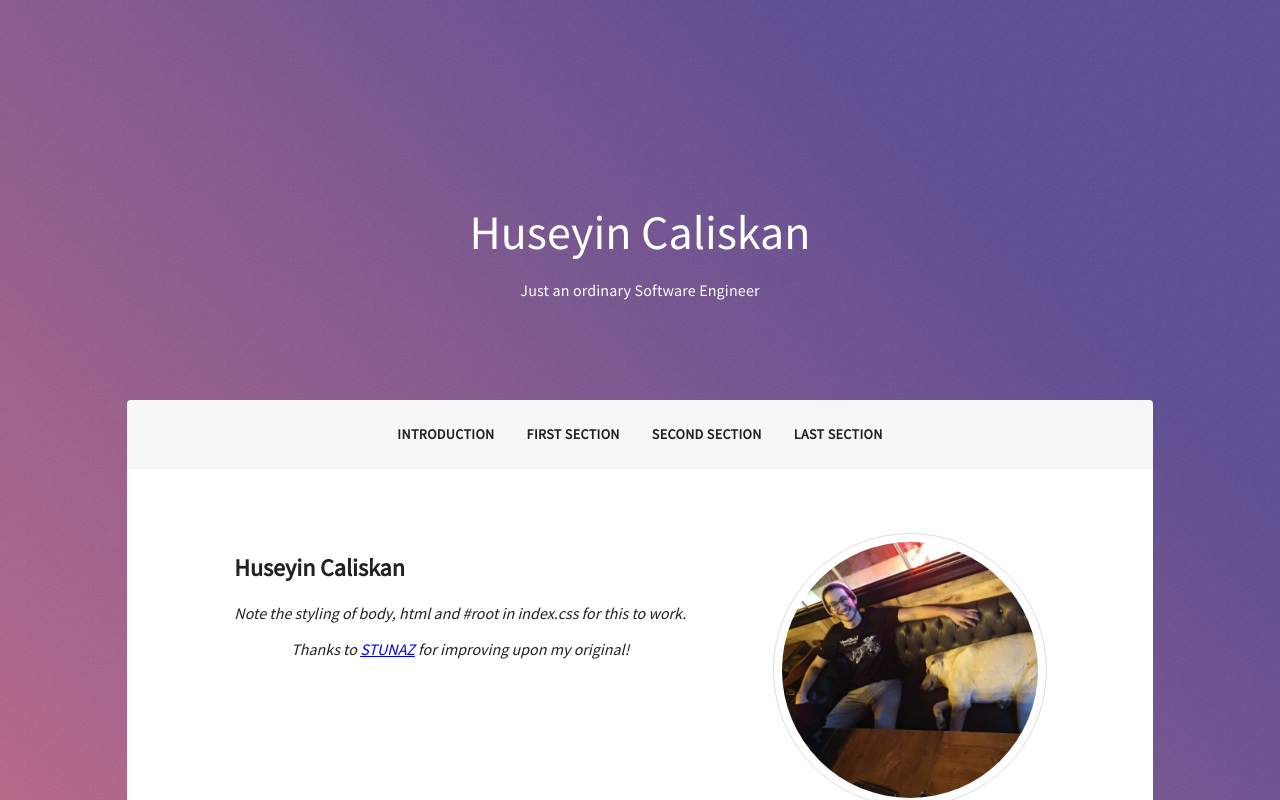
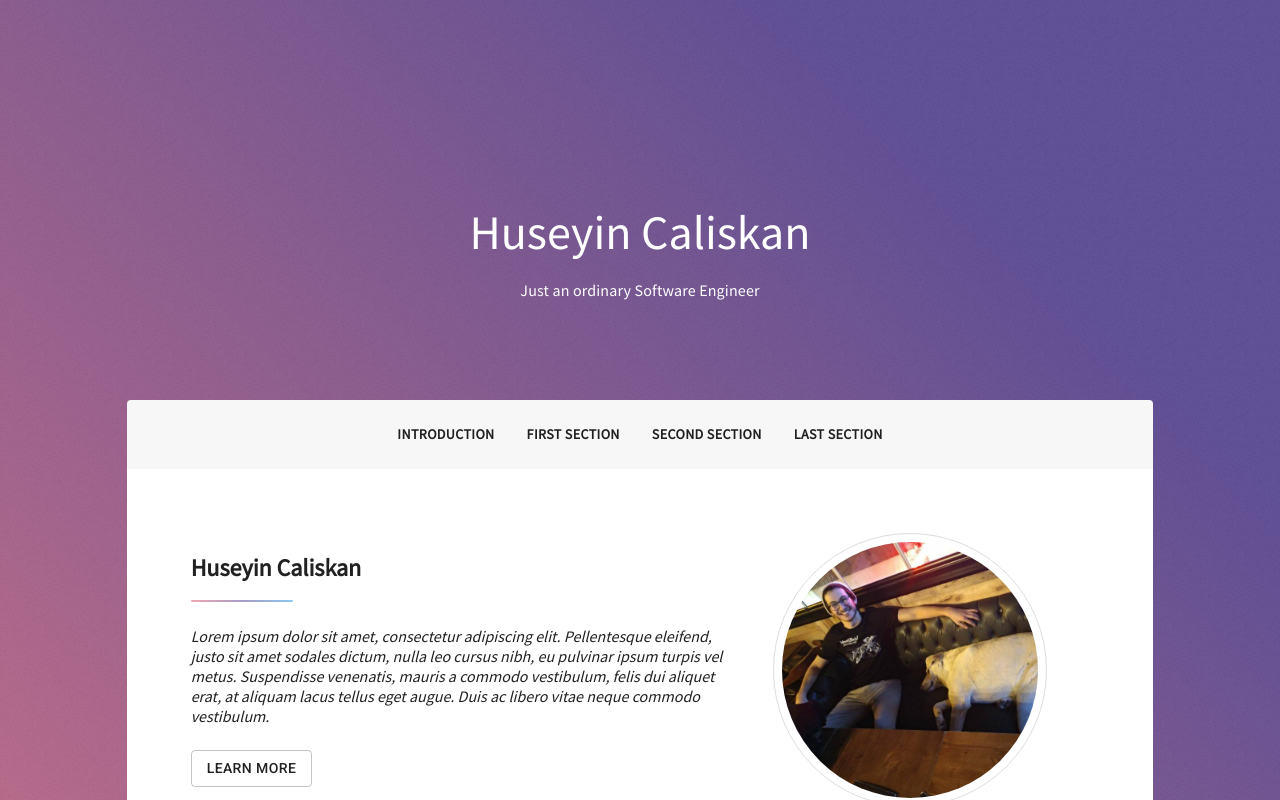
Before and after one commit to sakirma/portfolio-website, a React (Create React App) app: page / in a window 1280 px wide. Shown: the top 800 px of the page. Built offline with nearby package versions, Linux system fonts and the light colour scheme.

Commit message:
Header class & Projects Sections started

```diff
--- a/src/App.js
+++ b/src/App.js
@@ -3,7 +3,7 @@ import {Container, Paper, Typography, Grid} from "@material-ui/core";
 import HeaderBody from './Layout/HeaderBody';
 import BodySection from './Layout/BodySection';
 import IntroductionSection from './Sections/IntroductionSection';
-
+import ProjectsSection from './Sections/ProjectsSection';
 
 import "./header.css"
 import layer from "./images/overlay.png";
@@ -19,8 +19,7 @@ class App extends React.Component {
 
     handleScroll(event) {
         let length = this.onScrollCallbacks.length;
-        for (let i = 0; i < length; i++)
-        {
+        for (let i = 0; i < length; i++) {
             this.onScrollCallbacks[i](event);
         }
     };
@@ -32,7 +31,13 @@ class App extends React.Component {
 
     render() {
         return (
-            <Container style={{flexGrow: 1, minHeight: "100vh", minWidth: "100%", fontFamily: "'Source Sans Pro', sans-serif", backgroundImage: 'url(' + layer + ') ,linear-gradient(45deg, #e37682 15%, #5f4d93 85%)'}}>
+            <Container style={{
+                flexGrow: 1,
+                minHeight: "100vh",
+                minWidth: "100%",
+                fontFamily: "'Source Sans Pro', sans-serif",
+                backgroundImage: 'url(' + layer + ') ,linear-gradient(45deg, #e37682 15%, #5f4d93 85%)'
+            }}>
                 <Grid
                     container
                     spacing={0}
@@ -67,16 +72,13 @@ class App extends React.Component {
 
                         <Paper xs={10} elevation={0} square style={{height: '1600px'}}>
                             <Grid container direction="column" spacing={0}>
-                                    <BodySection>
-                                        <IntroductionSection/>
-
-                                    </BodySection>
+                                <BodySection>
+                                    <IntroductionSection/>
+                                </BodySection>
 
                                 <Grid item>
                                     <BodySection>
-                                        <div>
-                                            WAT
-                                        </div>
+                                        <ProjectsSection/>
                                     </BodySection>
                                 </Grid>
                             </Grid>
--- a/src/Layout/BodySection.js
+++ b/src/Layout/BodySection.js
@@ -18,7 +18,7 @@ class BodySection extends React.Component {
 
     render() {
         return (
-            <Grid item container className={this.classes.root}>
+            <Grid item container className={this.classes.root} style={{borderBottom: 'groove', borderWidth: '0.1px', borderColor: '#d3d3d34a'}}>
                 { this.props.children }
             </Grid>
              );
--- /dev/null
+++ b/src/Layout/HeaderUnderline.js
@@ -0,0 +1,38 @@
+import React from 'react';
+import withStyles from "@material-ui/core/styles/withStyles";
+
+
+const styles = theme => ({
+    header: {
+        '&::after': {
+            backgroundImage: 'linear-gradient(90deg, #efa8b0, #a89cc8, #8cc9f0)',
+            display: 'block',
+            content: 'close-quote',
+            width: '4.25em',
+            height: '2px',
+            margin: '0.7em 0 1em 0',
+            borderRadius: '2px',
+        }
+    }
+});
+
+class HeaderUnderline extends React.Component {
+    constructor(props)
+    {
+        super(props);
+
+
+        const { classes } = props;
+        this.classes = classes;
+    }
+
+    render() {
+        return (
+            <h2 className={this.classes.header}>
+                { this.props.children }
+            </h2>
+        )
+    }
+}
+
+export default withStyles(styles())(HeaderUnderline);
--- a/src/Sections/IntroductionSection.js
+++ b/src/Sections/IntroductionSection.js
@@ -1,5 +1,6 @@
 import React from 'react';
-import {Grid, Avatar} from "@material-ui/core";
+import {Grid, Avatar, Button} from "@material-ui/core";
+import HeaderUnderline from "../Layout/HeaderUnderline";
 import withStyles from "@material-ui/core/styles/withStyles";
 import logo from "../images/logo.jpeg";
 
@@ -19,22 +20,34 @@ const LargeProfilePicture = withStyles({
 
 })(Avatar);
 
+const styles = theme => ({
+    button: {
+        margin: theme.spacing(1),
+    },
+});
+
 class IntroductionSection extends React.Component {
+    constructor(props) {
+        super(props);
+
+        const { classes } = props;
+
+        this.classes = classes;
+    }
+
     render() {
         return (
             <Grid container spacing={0} direction="row" justify="center" alignItems="center">
                 <Grid style={{width: '60%', height: '100%'}} container spacing={0} direction='column' alignItems='center' justify='flex-start'>
-                    <Grid item>
-                        <h2 style={{textAlign: 'left'}}>Huseyin Caliskan</h2>
+                    <Grid item style={{textAlign: 'left'}}>
+                        <HeaderUnderline>Huseyin Caliskan</HeaderUnderline>
                         <i>
                             <p>
-                                Note the styling of body, html and #root in index.css for this to
-                                work.
+                                Lorem ipsum dolor sit amet, consectetur adipiscing elit. Pellentesque eleifend, justo sit amet sodales dictum, nulla leo cursus nibh, eu pulvinar ipsum turpis vel metus. Suspendisse venenatis, mauris a commodo vestibulum, felis dui aliquet erat, at aliquam lacus tellus eget augue. Duis ac libero vitae neque commodo vestibulum.
                             </p>
-                            <p>
-                                Thanks to <a href="https://codesandbox.io/s/gLE85V2D">STUNAZ</a> for
-                                improving upon my original!
-                            </p>
+                            <Button variant="outlined" className={this.classes.button} style={{marginLeft: 0}}>
+                                Learn More
+                            </Button>
                         </i>
                     </Grid>
 
@@ -47,4 +60,4 @@ class IntroductionSection extends React.Component {
     }
 }
 
-export default IntroductionSection;
+export default withStyles(styles)(IntroductionSection);
--- /dev/null
+++ b/src/Sections/ProjectsSection.js
@@ -0,0 +1,20 @@
+import React from 'react';
+import {Grid} from "@material-ui/core";
+import HeaderUnderline from "../Layout/HeaderUnderline";
+
+class ProjectsSection extends React.Component {
+    render() {
+        return (
+            <div>
+                <HeaderUnderline> Projects </HeaderUnderline>
+                <Grid container spacing={0} direction="row" justify="center" alignItems="center">
+                    <Grid style={{width: '60%', height: '100%'}} container spacing={0} direction='column' alignItems='center' justify='flex-start'>
+
+                    </Grid>
+                </Grid>
+            </div>
+        )
+    }
+}
+
+export default ProjectsSection;
```
